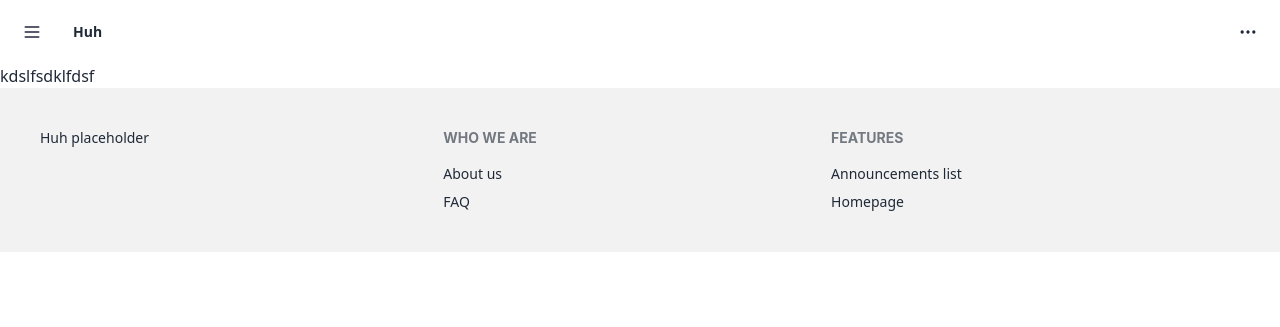
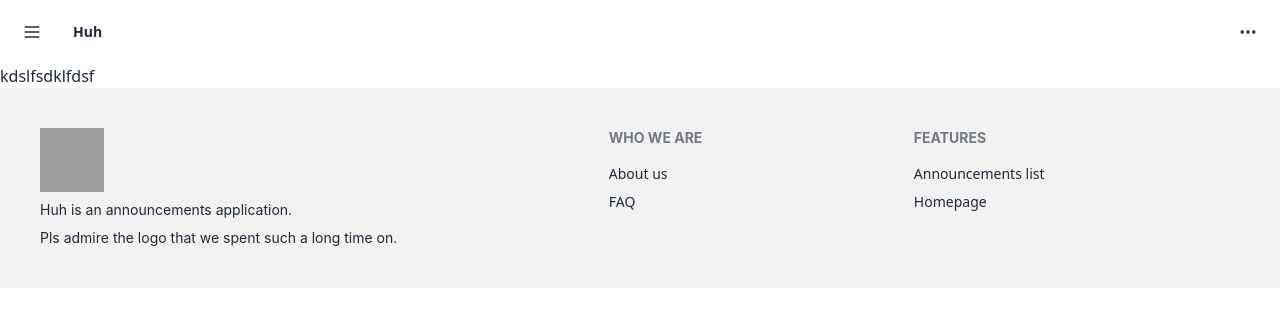
Before and after one commit to psq21/huh, a Flask app: page / in a window 1280 px wide. Shown: the top 327 px of the page. Run offline with Flask 3, Linux system fonts and the light colour scheme; some libraries are stand-ins or nearby versions; grey boxes are pictures that could not be loaded.

Commit message:
feat: remove temp logo from footer

```diff
--- a/src/templates/components/footer/footer.html
+++ b/src/templates/components/footer/footer.html
@@ -1,7 +1,11 @@
 {% macro footer() %}
     <footer class="footer p-10 bg-base-200 text-base-content">
         <aside>
-            Huh placeholder
+            <img src="{{ url_for('static', filename='huh.svg') }}"
+                 alt="Image description"
+                 class="w-16 h-16">
+            <p>Huh is an announcements application.</p>
+            <p>Pls admire the logo that we spent such a long time on.</p>
         </aside>
         <nav>
             <h6 class="footer-title">Who we are</h6>
```
Also changed, not shown: src/static/huh.svg (added).
